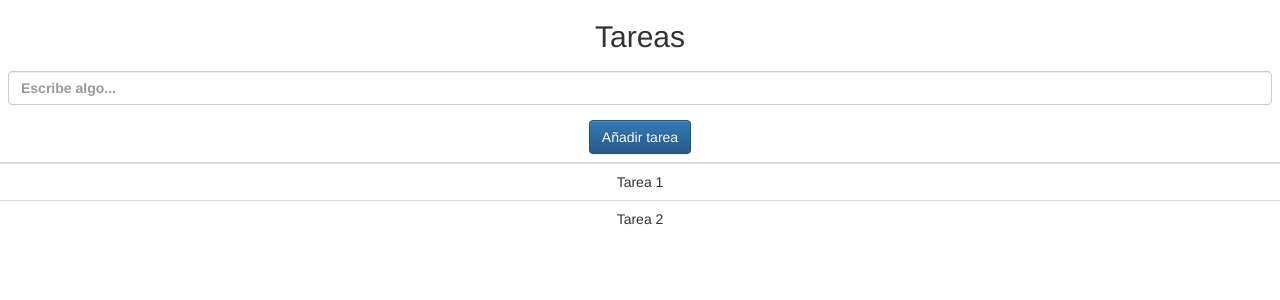
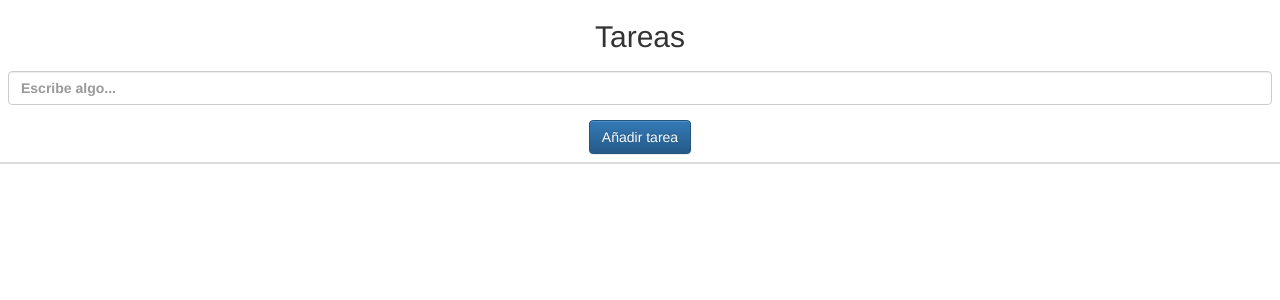
Before and after one commit to 0xBroom/practicasSGE, a Flask app: page / in a window 1280 px wide. Shown: the top 300 px of the page. Run offline with Flask 2, Linux system fonts and the light colour scheme; data comes from the database, SQL or seed files in the repository; lists and menus that the app fills with data are empty; some libraries are stand-ins or nearby versions.

Commit message:
ahí lo llevas

```diff
--- a/TrabajoFlask/templates/home.html
+++ b/TrabajoFlask/templates/home.html
@@ -28,25 +28,26 @@
     </tr>
   </thead>
   <tbody align="center">
-    <tr>
-      <td>Tarea 1</td>
-    </tr>
-    <tr>
-      <td>Tarea 2</td>
-    </tr>
     {% for tarea in tareas %}
       <tr>
           <td>
-            {{tarea.nombre}}
+
+              <table class="table">
+            <tr>{{tarea.nombre}}</tr><tr>&nbsp;&nbsp;&nbsp;&nbsp;</tr>
+
               <!-- $_POST['TerminaOBorra'] se hará un if para ver si está terminado o se borra -->
-              <form method="POST" action="./update" class="text-center">
+              <tr><form method="POST" action="./update" class="text-center">
                 <input width="50%" type="hidden" class="form-control" name="tarea" value="{{tarea.id}}" disabled>
                 <button type="submit" name="TerminaOBorra" value="terminado" class="btn btn-success">Marcar Terminada</button>
-              </form>
-              <form method="POST" action="./delete" class="text-center">
+
+              </form>&nbsp;</tr>
+              <tr><form method="POST" action="./delete" class="text-center">
                 <input width="50%" type="hidden" class="form-control" name="tarea" value="{{tarea.id}}" disabled>
                 <button type="submit" name="TerminaOBorra" value="borrado" class="btn btn-danger">Eliminar</button>
-             </form>
+             </form></tr>
+
+              </table>
+
           </td>
       </tr>
     {% endfor %}
```
